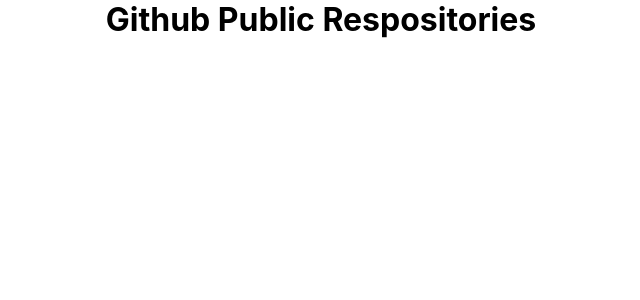
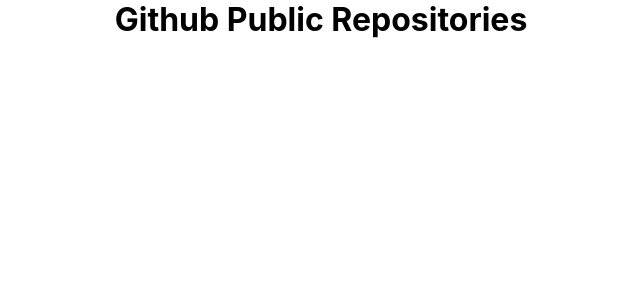
Before and after one commit to ajinxs/reposit, a React (Create React App) app: page / in a window 1280 px wide. Shown: the top 300 px of the page, without its empty margins (319-959 px from the left). Built offline with nearby package versions, Linux system fonts and the light colour scheme.

Commit message:
Added Heading

```diff
--- a/src/App.js
+++ b/src/App.js
@@ -4,7 +4,7 @@
 const App = () => {
   return (
     <>
-      <h1>Github Public Respositories</h1>
+      <h1>Github Public Repositories</h1>
     </>
   );
 }
```
